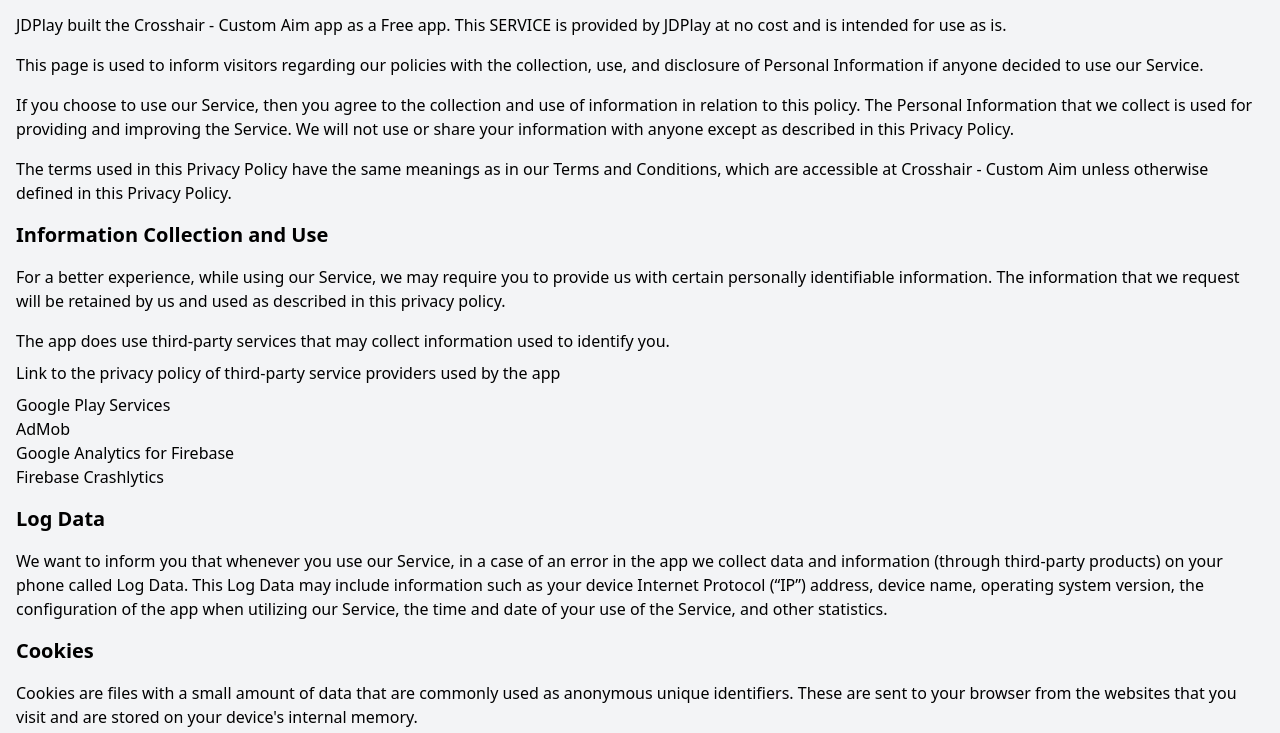
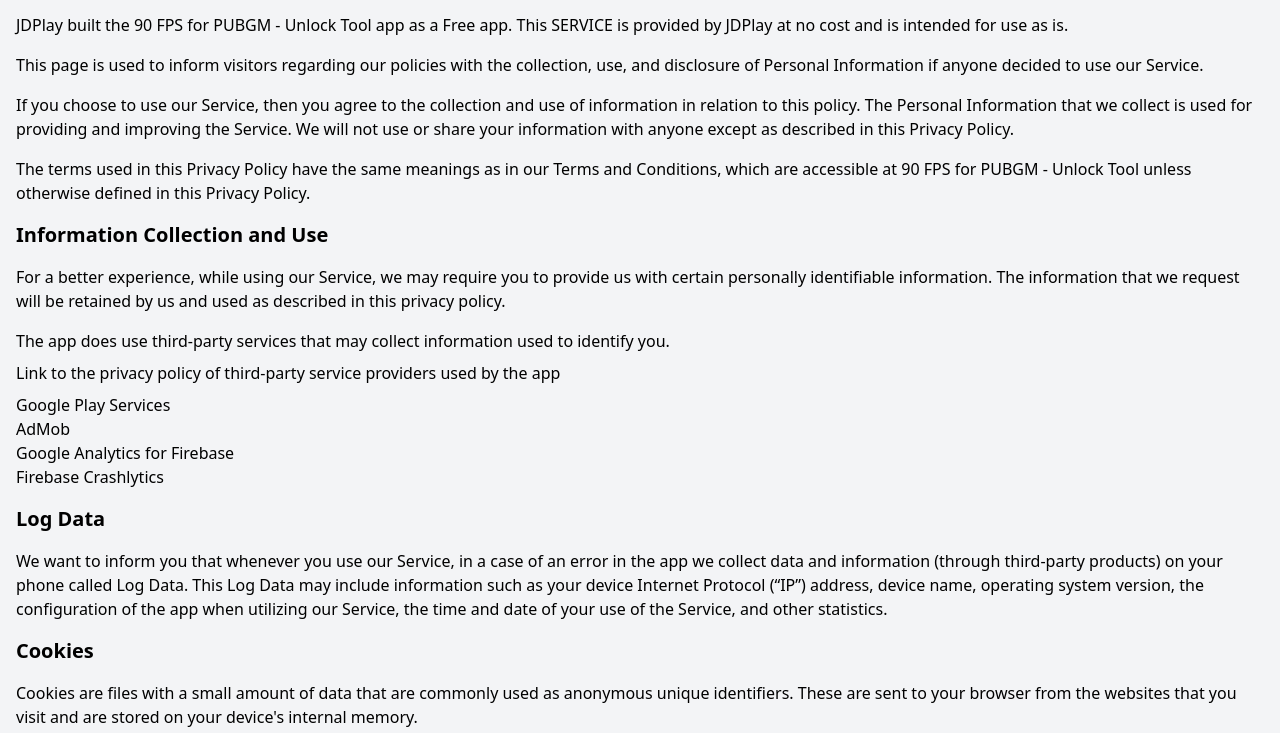
Before and after one commit to JDPlay/jdplay.github.io, a plain HTML site: page privacy-policy/maxfps.html in a window 1280 px wide. Shown: the part 67-800 px from the top of the page. Drawn offline with nearby package versions, Linux system fonts and the light colour scheme.

Commit message:
add maxfps

```diff
--- a/privacy-policy/maxfps.html
+++ b/privacy-policy/maxfps.html
@@ -12,7 +12,7 @@
   <div class="container mx-auto px-4 py-8">
     <h1 class="text-2xl font-bold mb-4">Privacy Policy</h1>
     <p class="mb-4">
-      JDPlay built the Crosshair - Custom Aim app as a Free app. This SERVICE
+      JDPlay built the 90 FPS for PUBGM - Unlock Tool app as a Free app. This SERVICE
       is provided by JDPlay at no cost and is intended for use as is.
     </p>
     <p class="mb-4">
@@ -29,7 +29,7 @@
     </p>
     <p class="mb-4">
       The terms used in this Privacy Policy have the same meanings as in our
-      Terms and Conditions, which are accessible at Crosshair - Custom Aim
+      Terms and Conditions, which are accessible at 90 FPS for PUBGM - Unlock Tool
       unless otherwise defined in this Privacy Policy.
     </p>
     <h2 class="text-xl font-bold mb-4">Information Collection and Use</h2>
@@ -139,7 +139,7 @@
       to review this page periodically for any changes. We will notify you of
       any changes by posting the new Privacy Policy on this page.
     </p>
-    <p class="mb-4">This policy is effective as of 2023-05-23</p>
+    <p class="mb-4">This policy is effective as of 2023-05-27</p>
   </div>
 </body>
 
```
